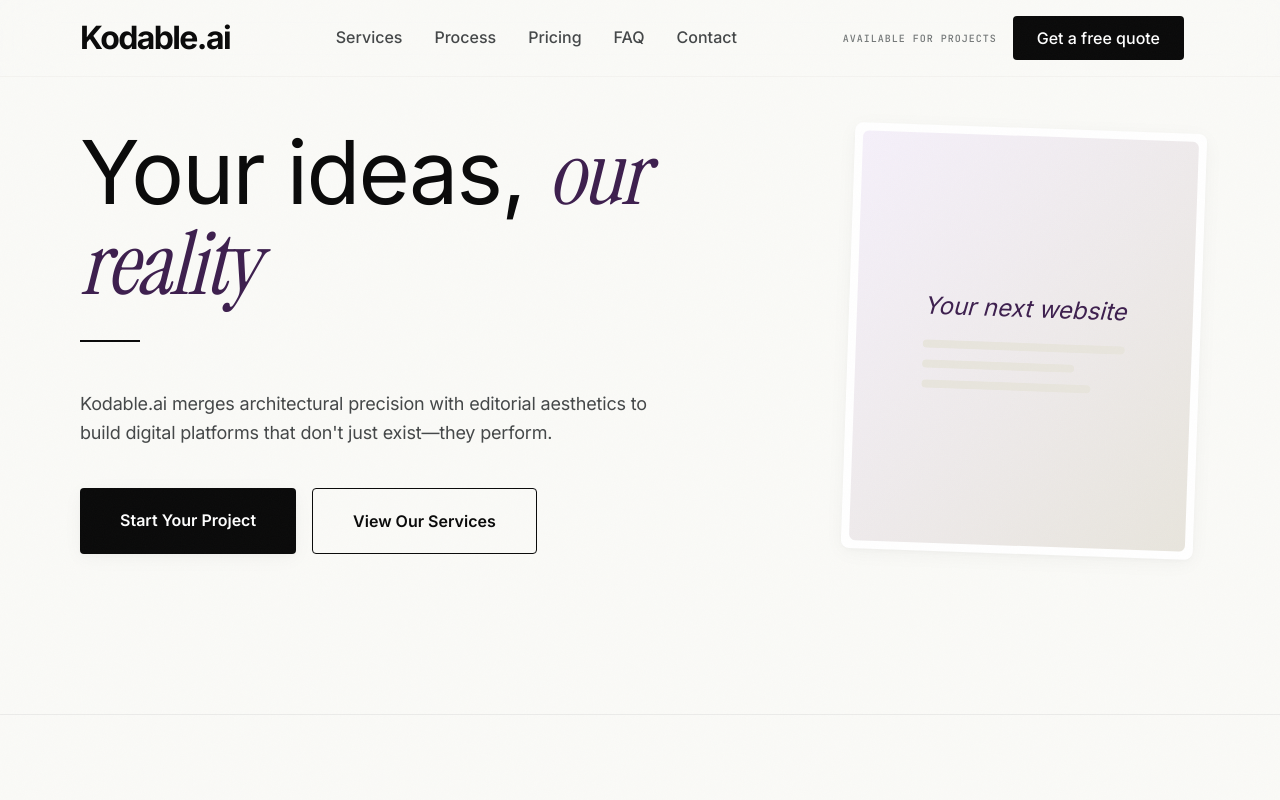
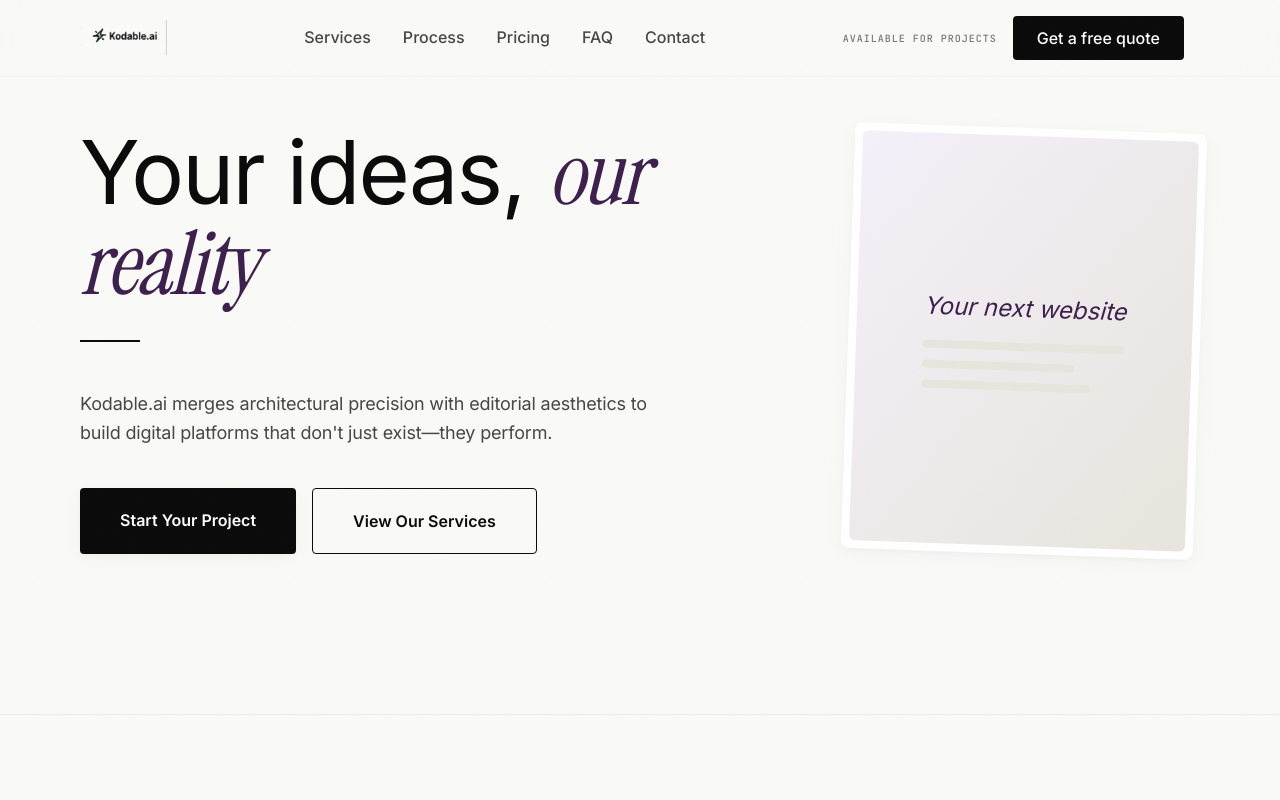
Before and after one commit to marcosconleynavarro24-alt/Kodable.ai, a Next.js app: page / in a window 1280 px wide. Shown: the top 800 px of the page. Built offline with nearby package versions, Linux system fonts and the light colour scheme.

Commit message:
Replace text logo with Kodable.ai logo image in header

```diff
--- a/src/components/Nav.tsx
+++ b/src/components/Nav.tsx
@@ -1,6 +1,7 @@
 "use client";
 
 import { useEffect, useState } from "react";
+import Image from "next/image";
 
 export default function Nav() {
   const [scrolled, setScrolled] = useState(false);
@@ -27,12 +28,16 @@ export default function Nav() {
       }`}
     >
       <nav className="flex justify-between items-center w-full px-5 md:px-20 py-4 max-w-[1280px] mx-auto">
-        <div
-          className="text-[32px] leading-[1.3] font-bold text-[#0A0A0A] tracking-tighter"
-          style={{ fontFamily: "var(--font-serif)" }}
-        >
-          Kodable.ai
-        </div>
+        <a href="#" aria-label="Kodable.ai home" className="flex items-center">
+          <Image
+            src="/logo.png"
+            alt="Kodable.ai"
+            width={228}
+            height={105}
+            priority
+            className="h-9 w-auto md:h-10"
+          />
+        </a>
 
         {/* Desktop links */}
         <div className="hidden md:flex items-center space-x-8">
```
Also changed, not shown: public/logo.png (added).
